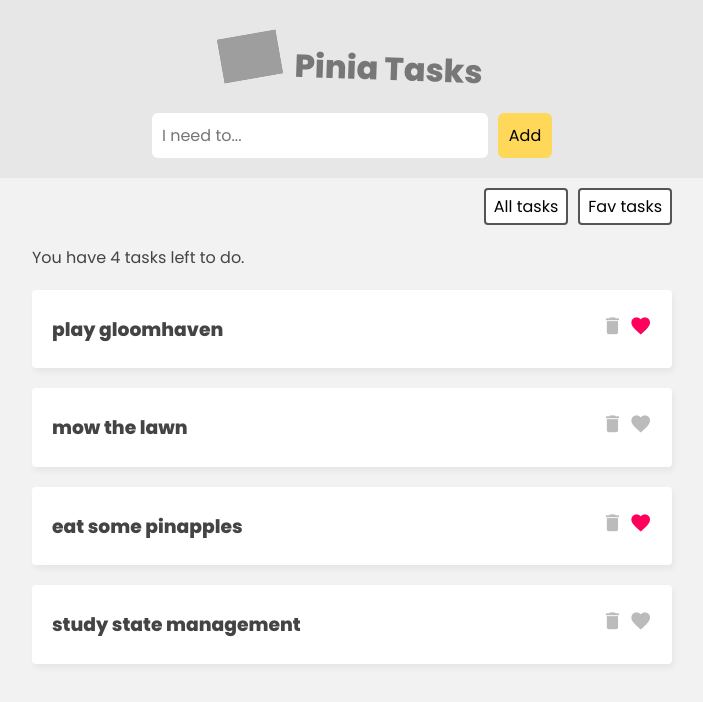
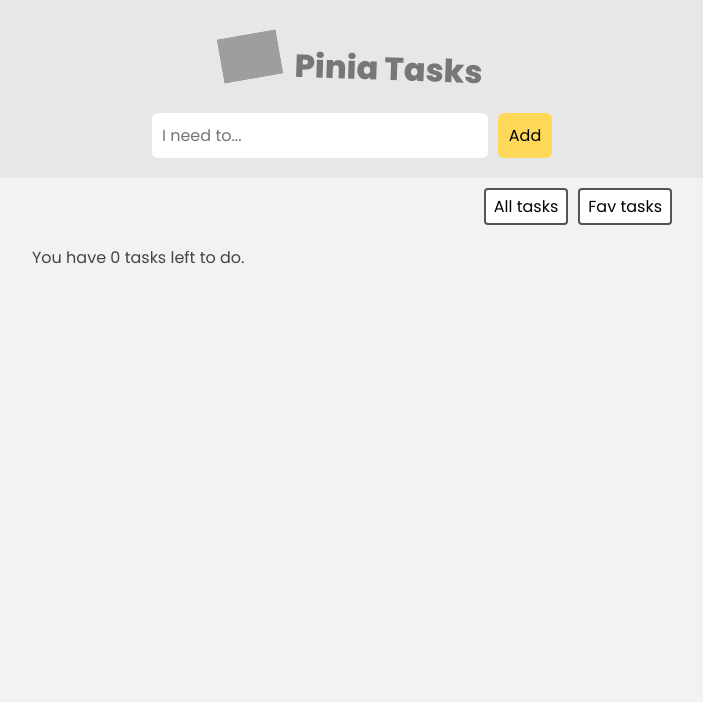
Before and after one commit to 47thommy/state-management-with-pinia, a Vue app: page / in a window 1280 px wide. Shown: the top 702 px of the page, without its empty margins (288-991 px from the left). Built offline with nearby package versions, Linux system fonts and the light colour scheme; data requests are answered from the project's data file; grey boxes are pictures that could not be loaded.

Commit message:
feat: Resetting State and using storeToRefs

```diff
--- a/src/App.vue
+++ b/src/App.vue
@@ -12,20 +12,16 @@
 			<button @click="filter = 'all'">All tasks</button>
 			<button @click="filter = 'favs'">Fav tasks</button>
 		</nav>
-		<div class="loading" v-if="taskStore.loading">Loading tasks...</div>
+		<div class="loading" v-if="loading">Loading tasks...</div>
 		<div v-if="filter === 'all'" class="task-list">
-			<p v-if="!taskStore.loading">
-				You have {{ taskStore.totalCount }} tasks left to do.
-			</p>
-			<div v-for="task in taskStore.tasks" :key="task.id">
+			<p v-if="!loading">You have {{ totalCount }} tasks left to do.</p>
+			<div v-for="task in tasks" :key="task.id">
 				<TaskDetail :task="task" />
 			</div>
 		</div>
 		<div v-if="filter === 'favs'" class="task-list">
-			<p v-if="!taskStore.loading">
-				You have {{ taskStore.favCount }} tasks in your favs list.
-			</p>
-			<div v-for="task in taskStore.favs" :key="task.id">
+			<p v-if="!loading">You have {{ favCount }} tasks in your favs list.</p>
+			<div v-for="task in favs" :key="task.id">
 				<TaskDetail :task="task" />
 			</div>
 		</div>
@@ -37,7 +33,20 @@
 	import TaskDetail from "./components/TaskDetail.vue";
 	import TaskForm from "./components/TaskForm.vue";
 	import { ref } from "vue";
+	import { storeToRefs } from "pinia";
 	const taskStore = useTaskStore();
+
+	const {
+		tasks,
+		loading,
+		getTasks,
+		addTask,
+		deleteTask,
+		toggleFav,
+		favs,
+		favCount,
+		totalCount,
+	} = storeToRefs(taskStore);
 	const filter = ref("all");
 	taskStore.getTasks();
 </script>
--- a/src/data/db.json
+++ b/src/data/db.json
@@ -1,24 +1,3 @@
 {
-  "tasks": [
-    {
-      "id": "1",
-      "title": "play gloomhaven",
-      "isFav": true
-    },
-    {
-      "id": "2",
-      "title": "mow the lawn",
-      "isFav": false
-    },
-    {
-      "title": "eat some pinapples",
-      "isFav": true,
-      "id": "4"
-    },
-    {
-      "id": "1728729707486",
-      "title": "study state management",
-      "isFav": false
-    }
-  ]
+  "tasks": []
 }
```
